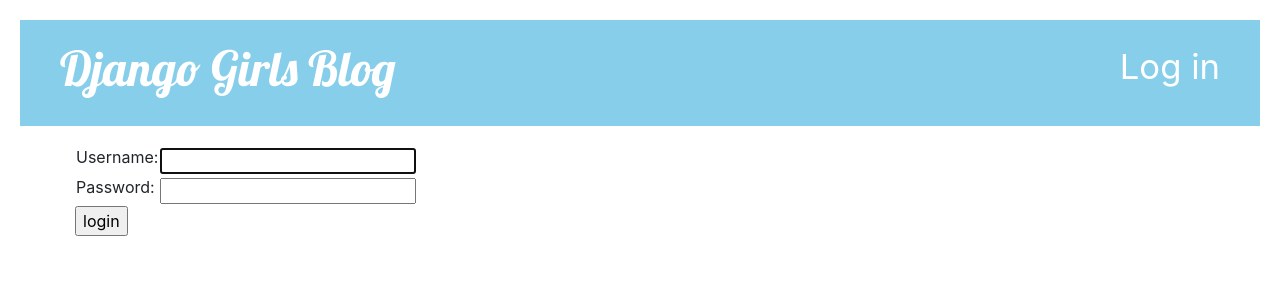
After one commit to 4ka0/django_girls, a Django app: page /accounts/login/ in a window 1280 px wide. The commit adds this page. Shown: the top 300 px of the page. Run offline with Django 3.2, Linux system fonts and the light colour scheme; some libraries are stand-ins or nearby versions.

Commit message:
Added login/logout functionality

```diff
--- a/blog/templates/blog/base.html
+++ b/blog/templates/blog/base.html
@@ -11,13 +11,21 @@
         <link rel="stylesheet" href="{% static 'css/blog.css' %}">
     </head>
     <body>
+
         <div class="page-header">
+
             {% if user.is_authenticated %}
+                <a href="{% url 'post_draft_list' %}" class="top-menu">Draft Posts</a>
                 <a href="{% url 'post_new' %}" class="top-menu">New Post</a>
-                <a href="{% url 'post_draft_list' %}" class="top-menu">Draft Posts</a>
+                <p class="top-menu">Hello {{ user.username }} <small>(<a href="{% url 'logout' %}">Log out</a>)</small></p>
+            {% else %}
+                <a href="{% url 'login' %}" class="top-menu">Log in</a>
             {% endif %}
+
             <h1><a href="/">Django Girls Blog</a></h1>
+
         </div>
+
         <div class="content container">
             <div class="row">
                 <div class="col-md-8">
@@ -26,5 +34,6 @@
                 </div>
             </div>
         </div>
+
     </body>
 </html>
--- a/blog/templates/blog/post_list.html
+++ b/blog/templates/blog/post_list.html
@@ -8,7 +8,7 @@
             <div class="date">
                 <p>Published: {{ post.published_date }}</p>
             </div>
-            <p>{{ post.text|linebreaksbr }}</p>
+            <p>{{ post.text|truncatechars:200 }}</p>
         </div>
 
     {% endfor %}
--- /dev/null
+++ b/blog/templates/registration/login.html
@@ -0,0 +1,26 @@
+{% extends "blog/base.html" %}
+
+{% block content %}
+
+    {% if form.errors %}
+        <p>Your username and password didn't match. Please try again.</p>
+    {% endif %}
+
+    <form method="post" action="{% url 'login' %}">
+    {% csrf_token %}
+        <table>
+            <tr>
+                <td>{{ form.username.label_tag }}</td>
+                <td>{{ form.username }}</td>
+            </tr>
+            <tr>
+                <td>{{ form.password.label_tag }}</td>
+                <td>{{ form.password }}</td>
+            </tr>
+        </table>
+
+        <input type="submit" value="login" />
+        <input type="hidden" name="next" value="{{ next }}" />
+    </form>
+
+{% endblock %}
--- a/config/settings.py
+++ b/config/settings.py
@@ -126,3 +126,5 @@ STATICFILES_DIRS = (
     os.path.join(BASE_DIR, 'blog/static'),
 )
 STATICFILES_STORAGE = 'whitenoise.storage.CompressedManifestStaticFilesStorage'
+
+LOGIN_REDIRECT_URL = '/'
--- a/config/urls.py
+++ b/config/urls.py
@@ -6,5 +6,6 @@ from django.contrib.auth import views
 urlpatterns = [
     path('admin/', admin.site.urls),
     path('accounts/login/', views.LoginView.as_view(), name="login"),
+    path('accounts/logout/', views.LogoutView.as_view(next_page='/'), name="logout"),
     path('', include('blog.urls')),
 ]
```
Also changed, not shown: db.sqlite3, readme.md.
